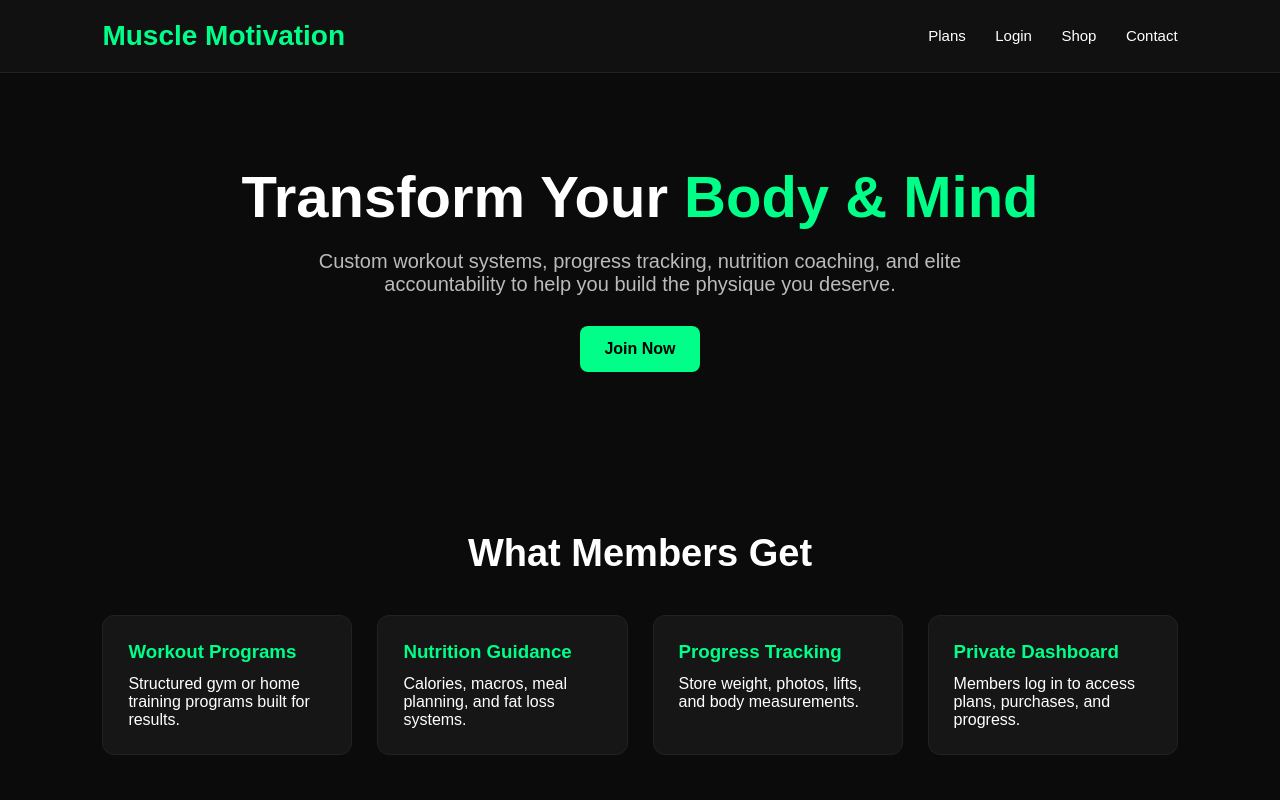
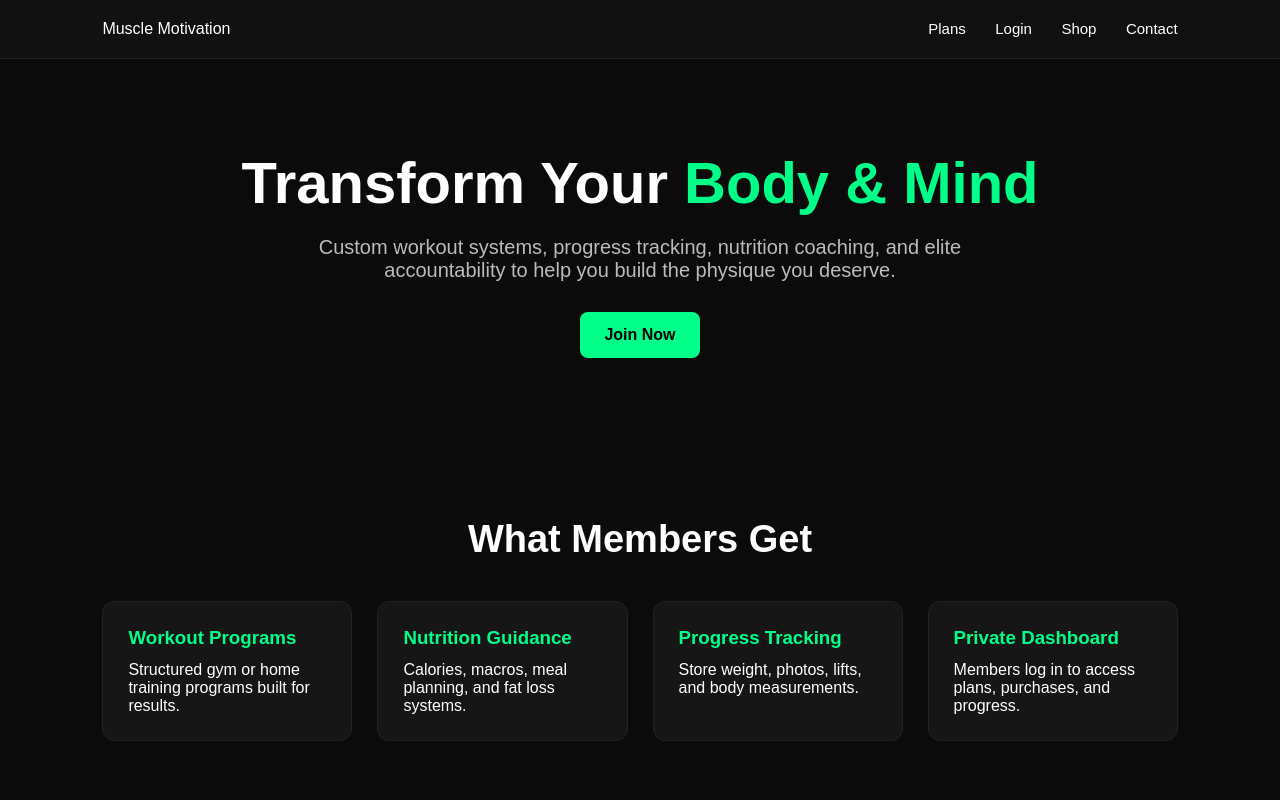
Before and after one commit to effinett/muscle-Motivation, a plain HTML site: page index.html in a window 1280 px wide. Shown: the top 800 px of the page. Drawn offline with Linux system fonts and the light colour scheme.

Commit message:
Update index.html

```diff
--- a/index.html
+++ b/index.html
@@ -158,7 +158,7 @@ margin-top:40px;
 <body>
 
 <header>
-<div class="logo">Muscle Motivation</div>
+<div class="logo.png">Muscle Motivation</div>
 
 <nav>
 <a href="#plans">Plans</a>
```
